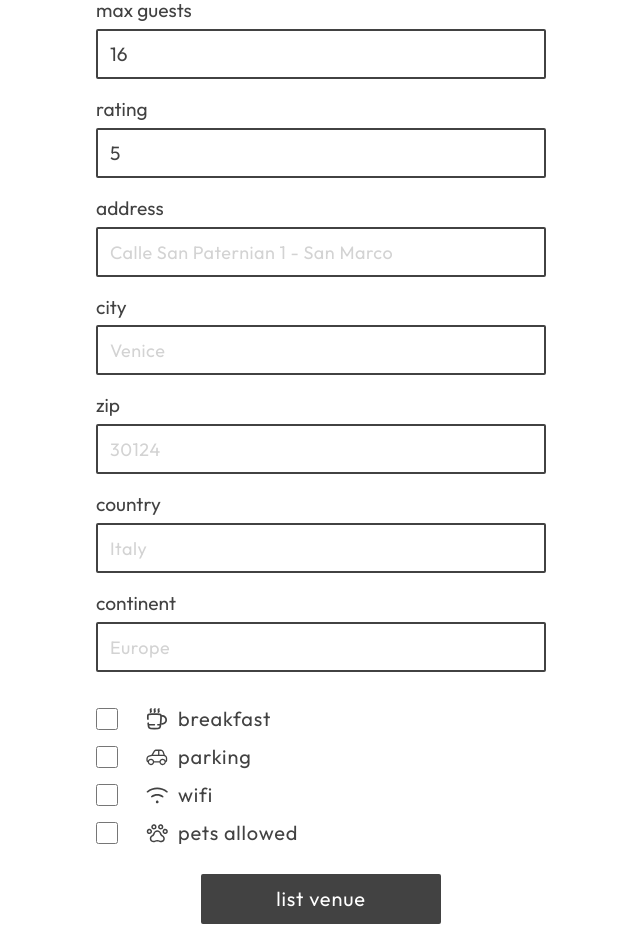
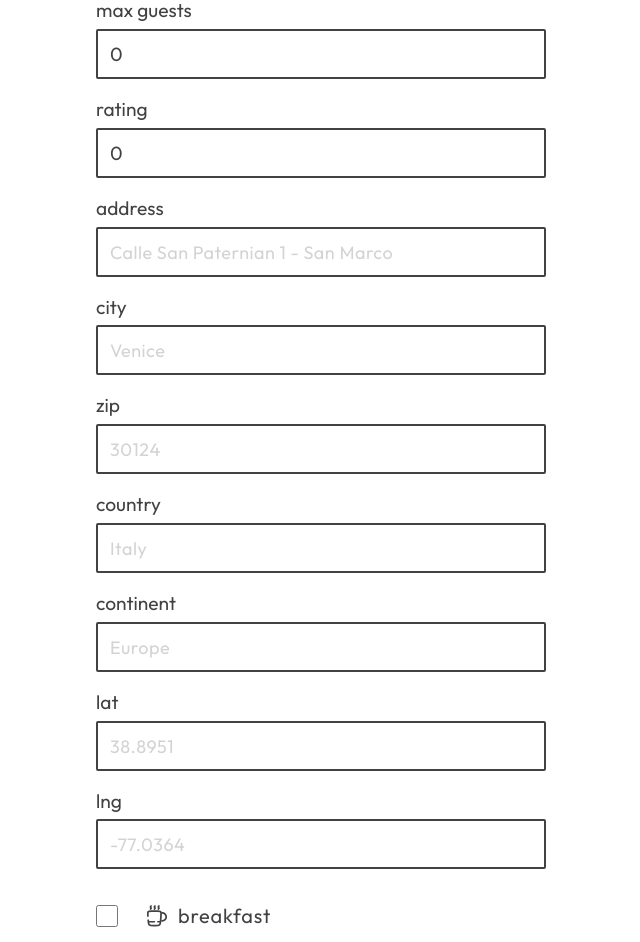
Before and after one commit to marthebull/exam-2, a React (Create React App) app: page /create-new-venue in a window 1280 px wide. Shown: the part 720-1662 px from the top of the page, without its empty margins (319-959 px from the left). Built offline with nearby package versions, Linux system fonts and the light colour scheme.

Commit message:
Fixed number inputs newvenue

```diff
--- a/src/components/cards/dashboard/VenueCard.js
+++ b/src/components/cards/dashboard/VenueCard.js
@@ -44,6 +44,35 @@ const VenueCards = ({ user }) => {
                 ></img>
                 <p className="p">max {venue.maxGuests} guests</p>
               </div>
+
+              <div className="flex flex-row md:pt-8 lg:pt-1 justify-end">
+                <div className="flex flex-row gap-4 content-center">
+                  <img
+                    className="icon-row opacity-50 my-auto"
+                    style={{ opacity: venue.meta.breakfast ? 1 : 0.3 }}
+                    src="/images/coffe-cup-icon.svg"
+                    alt="Guests"
+                  ></img>
+                  <img
+                    className="icon-row opacity-50 my-auto"
+                    style={{ opacity: venue.meta.parking ? 1 : 0.3 }}
+                    src="/images/car-icon.svg"
+                    alt="Guests"
+                  ></img>
+                  <img
+                    className="icon-row opacity-50 my-auto"
+                    style={{ opacity: venue.meta.pets ? 1 : 0.3 }}
+                    src="/images/paw-icon.svg"
+                    alt="Guests"
+                  ></img>
+                  <img
+                    className="icon-row my-auto"
+                    style={{ opacity: venue.meta.wifi ? 1 : 0.3 }}
+                    src="/images/wifi-icon.svg"
+                    alt="Guests"
+                  ></img>
+                </div>
+              </div>
             </div>
           </div>
         </div>
--- a/src/components/cards/list/AllVenues.js
+++ b/src/components/cards/list/AllVenues.js
@@ -7,7 +7,7 @@ import CardLoader from "../../loaders/CardLoader";
 
 const ListAllVenues = () => {
   const { data: list, isLoading } = useGetVenuesQuery();
-  console.log(useGetVenuesQuery());
+  //console.log(list);
   const [criteria, setCriteria] = useState({
     parking: false,
     breakfast: false,
--- a/src/components/dashboard/NoVenuesYet.js
+++ b/src/components/dashboard/NoVenuesYet.js
@@ -10,9 +10,20 @@ const NoVenuesYet = ({ user }) => {
         className="big-icon"
         alt="Venues icon"
       ></img>
-      <h2 className="text-center">
-        register as host to create and manage your own venues
-      </h2>
+
+      {user?.venueManager ? (
+        <>
+          <h2 className="text-center">no venues to manage.</h2>
+          <h2 className="text-center">
+            start hosting by creating your first venue
+          </h2>
+        </>
+      ) : (
+        <>
+          <h2 className="text-center">no venues to manage.</h2>
+          <h2 className="text-center">register as host to add new venues</h2>
+        </>
+      )}
 
       {user?.venueManager ? (
         <Link to="/create-new-venue" className="link pt-6">
--- a/src/components/dashboard/UserOverview.js
+++ b/src/components/dashboard/UserOverview.js
@@ -14,11 +14,16 @@ const UserOverview = ({ username }) => {
   console.log(user);
 
   return (
-    <Container className="flex flex-col justify-center py-20 md:flex-row">
+    <Container className="flex flex-col justify-center md:py-12 md:flex-row">
       <InfoContainer className=" pb-8 my-10 mx-auto w-100 max-w-xlg md:mx-0 md:px-8 md:pb-0 lg:pe-14 md:w-1/2">
         <NoBookingsYet />
       </InfoContainer>
-      <div className="flex flex-col gap-12 pb-8 my-10 mx-auto w-100 max-w-xlg md:mx-0 md:px-8 md:pb-0 lg:ps-14 md:w-1/2">
+      <div className="flex flex-col gap-8 pb-8 my-10 mx-auto w-100 max-w-xlg md:mx-0 md:px-8 md:pb-0 lg:ps-14 md:w-1/2">
+        {user?.venues.length > 0 ? (
+          <h2 className="h2">Your venues ({user?.venues.length})</h2>
+        ) : (
+          ""
+        )}
         {user?.venues.length > 0 ? (
           <VenueCards user={user} />
         ) : (
--- a/src/components/forms/NewVenue.js
+++ b/src/components/forms/NewVenue.js
@@ -49,10 +49,10 @@ const NewVenueForm = () => {
   const [newVenueDetails, setNewVenueDetails] = useState({
     name: "",
     description: "",
-    media: "",
-    price: 899,
-    maxGuests: 16,
-    rating: 5,
+    media: [],
+    price: 0,
+    maxGuests: 0,
+    rating: 0,
     meta: {
       wifi: false,
       parking: false,
@@ -87,6 +87,8 @@ const NewVenueForm = () => {
           [name.slice(5)]: checked, // update the corresponding property in the meta object
         },
       }));
+      console.log(value);
+      console.log(newVenueDetails);
     } else if (name.includes("location")) {
       // if the input name includes a dot ('.'), treat it as a nested property
       const [parent, child] = name.split(".");
@@ -97,12 +99,16 @@ const NewVenueForm = () => {
           [child]: value,
         },
       }));
+      console.log(value);
+      console.log(newVenueDetails);
     } else {
       // for all other inputs, update the state directly
       setNewVenueDetails((prevState) => ({
         ...prevState,
         [name]: type === "checkbox" ? checked : value,
       }));
+      console.log(value);
+      console.log(newVenueDetails);
     }
   };
 
@@ -112,13 +118,19 @@ const NewVenueForm = () => {
     try {
       // handle success
       await NewVenueSchema.validate(newVenueDetails, { abortEarly: false });
-      const response = await data(newVenueDetails);
+      const response = await data({
+        ...newVenueDetails,
+        price: parseFloat(newVenueDetails.price), // parse as number
+        maxGuests: parseInt(newVenueDetails.maxGuests), // parse as number
+        rating: parseFloat(newVenueDetails.rating), // parse as number
+      });
       console.log(response);
       if (!response.error) {
         navigate("/venues");
       }
     } catch (error) {
       console.error(error);
+      console.log(useNewVenueMutation);
       if (error.inner) {
         const formErrors = error.inner.reduce((acc, err) => {
           acc[err.path] = err.message;
@@ -129,6 +141,7 @@ const NewVenueForm = () => {
         console.log(formErrors);
         console.log(error.inner);
         console.log(data);
+        console.log(newVenueDetails);
       }
       // handle error
     } finally {
@@ -204,7 +217,7 @@ const NewVenueForm = () => {
         <input
           id="price"
           name="price"
-          type="text"
+          type="number"
           onChange={handleChange}
           value={newVenueDetails.price}
           placeholder="899"
@@ -220,7 +233,7 @@ const NewVenueForm = () => {
         <input
           id="maxGuests"
           name="maxGuests"
-          type="text"
+          type="number"
           onChange={handleChange}
           value={newVenueDetails.maxGuests}
           placeholder="16"
@@ -236,7 +249,7 @@ const NewVenueForm = () => {
         <input
           id="rating"
           name="rating"
-          type="text"
+          type="number"
           onChange={handleChange}
           value={newVenueDetails.rating}
           placeholder="5"
@@ -323,6 +336,38 @@ const NewVenueForm = () => {
           className="mb-1"
         />
         {errors.continent && <div>{errors.continent}</div>}
+      </div>
+
+      <div className="gap-2 mb-3 ">
+        <label htmlFor="lat" className="mb-1 ">
+          lat
+        </label>
+        <input
+          id="lat"
+          name="location.lat"
+          type="text"
+          onChange={handleChange}
+          value={newVenueDetails.lat}
+          placeholder="38.8951"
+          className="mb-1"
+        />
+        {errors.lat && <div>{errors.lat}</div>}
+      </div>
+
+      <div className="gap-2 mb-3 ">
+        <label htmlFor="lng" className="mb-1 ">
+          lng
+        </label>
+        <input
+          id="lng"
+          name="location.lng"
+          type="text"
+          onChange={handleChange}
+          value={newVenueDetails.lng}
+          placeholder="-77.0364"
+          className="mb-1"
+        />
+        {errors.lng && <div>{errors.lng}</div>}
       </div>
 
       <div className="flex flex-col gap-2 py-4">
--- a/src/state/api/api.js
+++ b/src/state/api/api.js
@@ -21,7 +21,7 @@ export const api = createApi({
     }),
 
     getVenues: build.query({
-      query: () => `venues?owner=true`,
+      query: () => `venues?sortOrder=desc&_owner=true`,
     }),
 
     getVenueById: build.query({
--- a/src/styles/GlobalStyles.js
+++ b/src/styles/GlobalStyles.js
@@ -138,7 +138,7 @@ button {
   margin: 10px auto;
 }
 
-input[type=text], input[type=textarea], input[type=email], input[type=password] {
+input[type=text], input[type=number], input[type=textarea], input[type=email], input[type=password] {
   height: 50px;
   width: 100%;
   min-width: 450px;
@@ -247,7 +247,7 @@ height: 80px;
     font-size: 0.8rem;
   }
 
-  input[type=text], input[type=email], input[type=password], textarea {
+  input[type=text], input[type=number], input[type=email], input[type=password], textarea {
   min-width: 300px;
 }
 
@@ -289,7 +289,7 @@ export const CenterContainer = styled.div`
 export const InfoContainer = styled.div`
   border-right: 1px solid #d3d3d3;
 
-  @media screen and (max-width: 700px) {
+  @media screen and (max-width: 768px) {
     border-right: none;
     border-bottom: 1px solid #d3d3d3;
   }
--- a/tailwind.config.js
+++ b/tailwind.config.js
@@ -7,7 +7,7 @@ module.exports = {
       xs: "320px",
       sm: "375px",
       lsm: "530px",
-      md: "700px",
+      md: "768px",
       lg: "1024px",
       xl: "1280px",
     },
```
